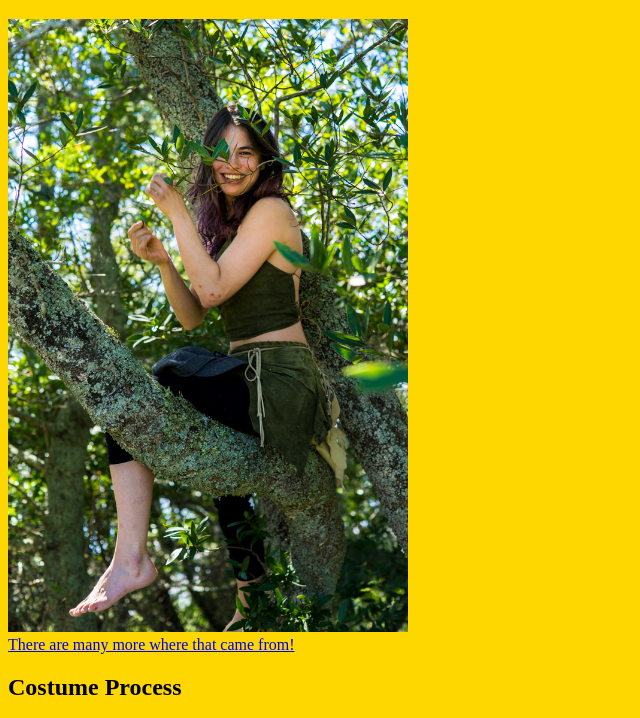
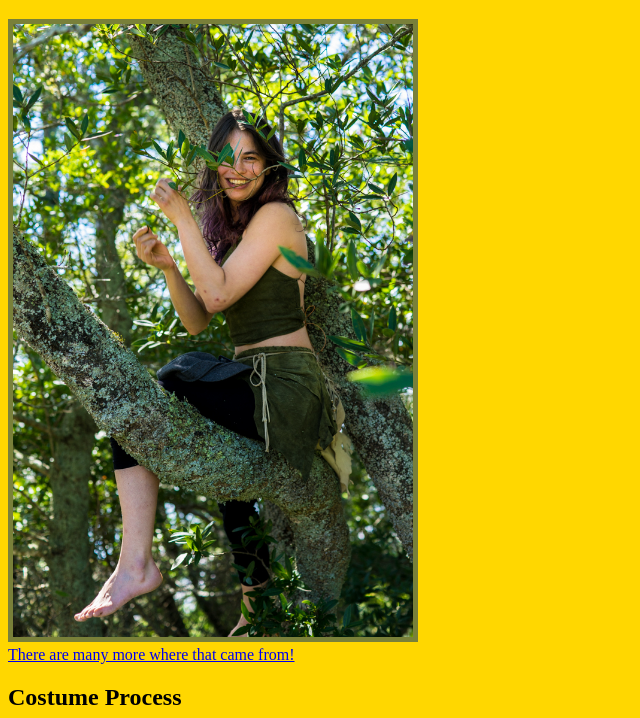
Before and after one commit to IlanaPearlman/ilanapearlman.github.io, a plain HTML site: page index.html in a window 1280 px wide. Shown: the part 61-779 px from the top of the page, without its empty margins (0-640 px from the left). Drawn offline with Linux system fonts and the light colour scheme.

Commit message:
add border to images

```diff
--- a/styles.css
+++ b/styles.css
@@ -1,5 +1,3 @@
-
-
 body {
   background: gold;
 }
@@ -12,4 +10,5 @@ main {
 img {
   width: 400px;
   height: auto;
+  border: 5px solid #798039;
 }
```
Also changed, not shown: pictures.html (+1 -0 lines).
